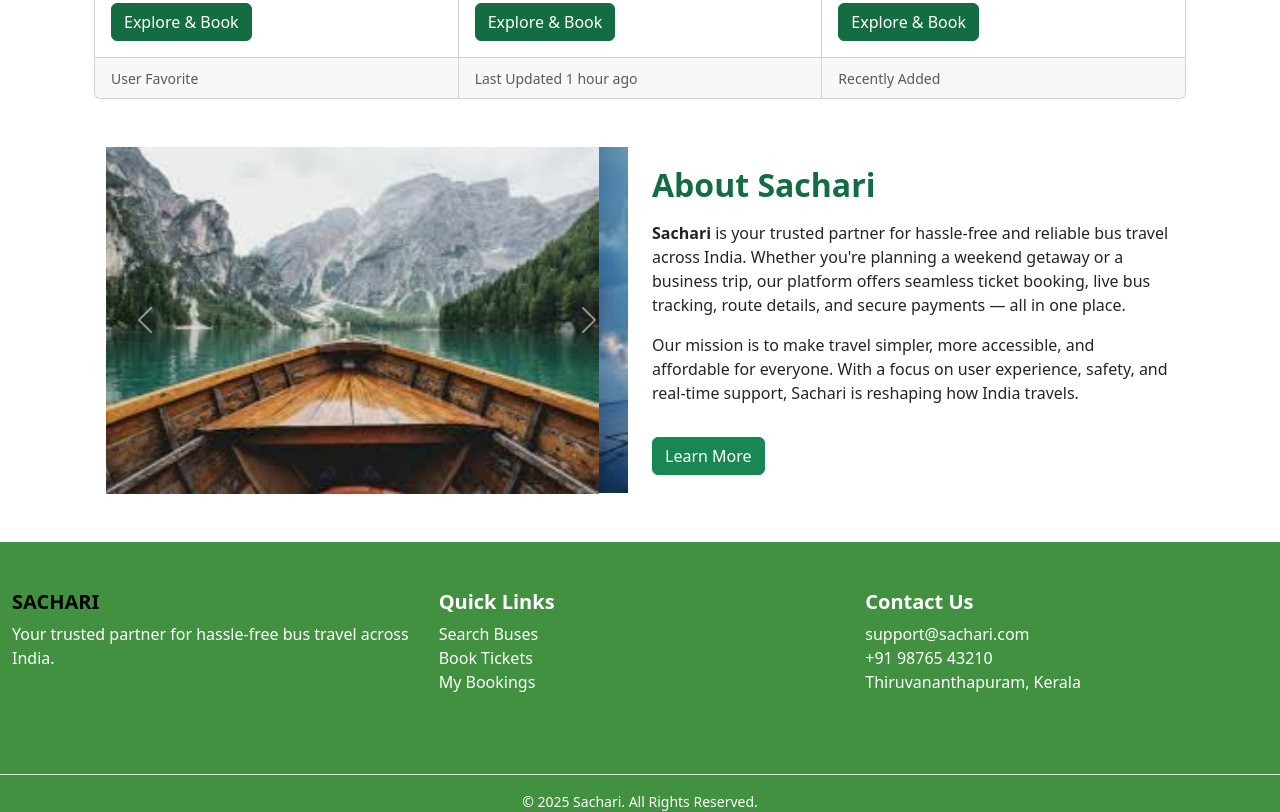
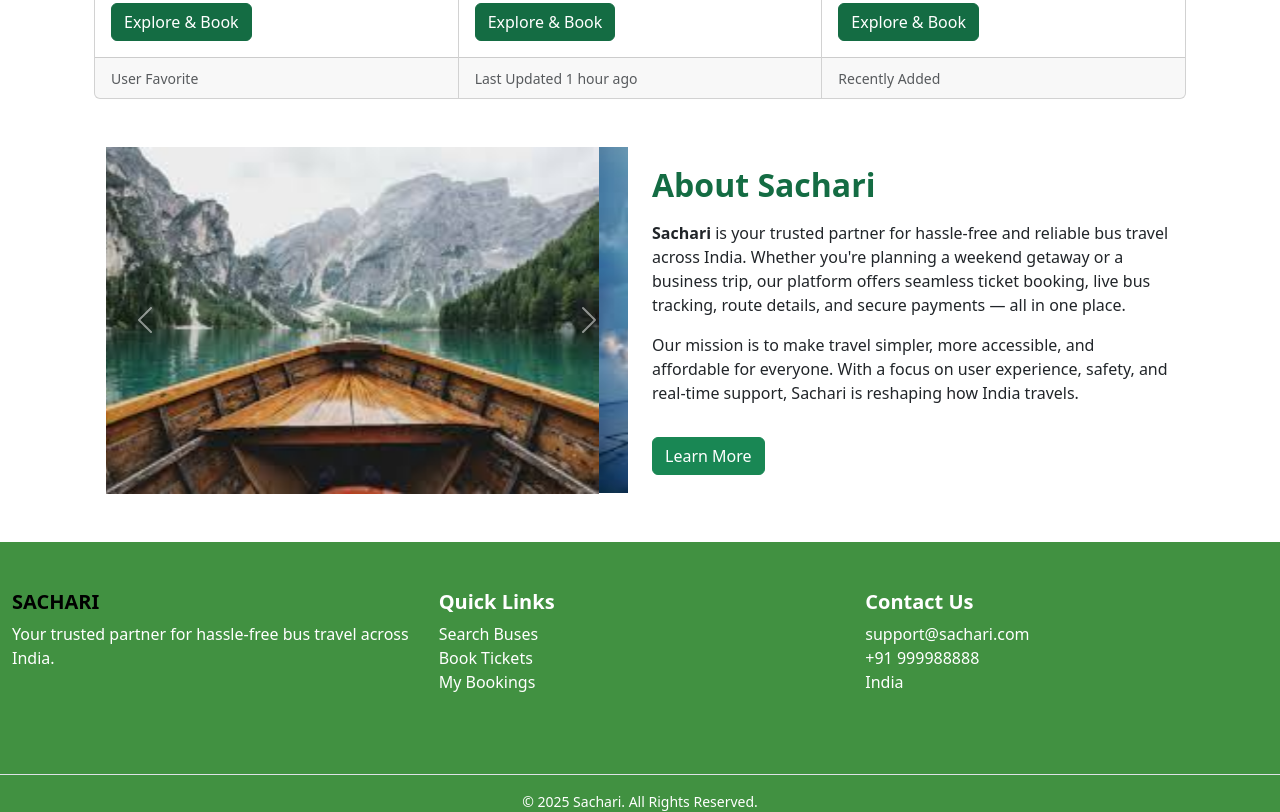
Before and after one commit to Aparna-981/website-sachari-homepage-, a plain HTML site: page index.html in a window 1280 px wide. Shown: the part 1734-2546 px from the top of the page. Drawn offline with nearby package versions, Linux system fonts and the light colour scheme.

Commit message:
Update index.html

```diff
--- a/index.html
+++ b/index.html
@@ -269,7 +269,7 @@
       </div>
       <div class="col-md-4 mb-3">
         <h5 class="fw-bold">Contact Us</h5>
-        <p>support@sachari.com<br>+91 98765 43210<br>Thiruvananthapuram, Kerala</p>
+        <p>support@sachari.com<br>+91 999988888<br>India</p>
       </div>
     </div>
   </div>
```
